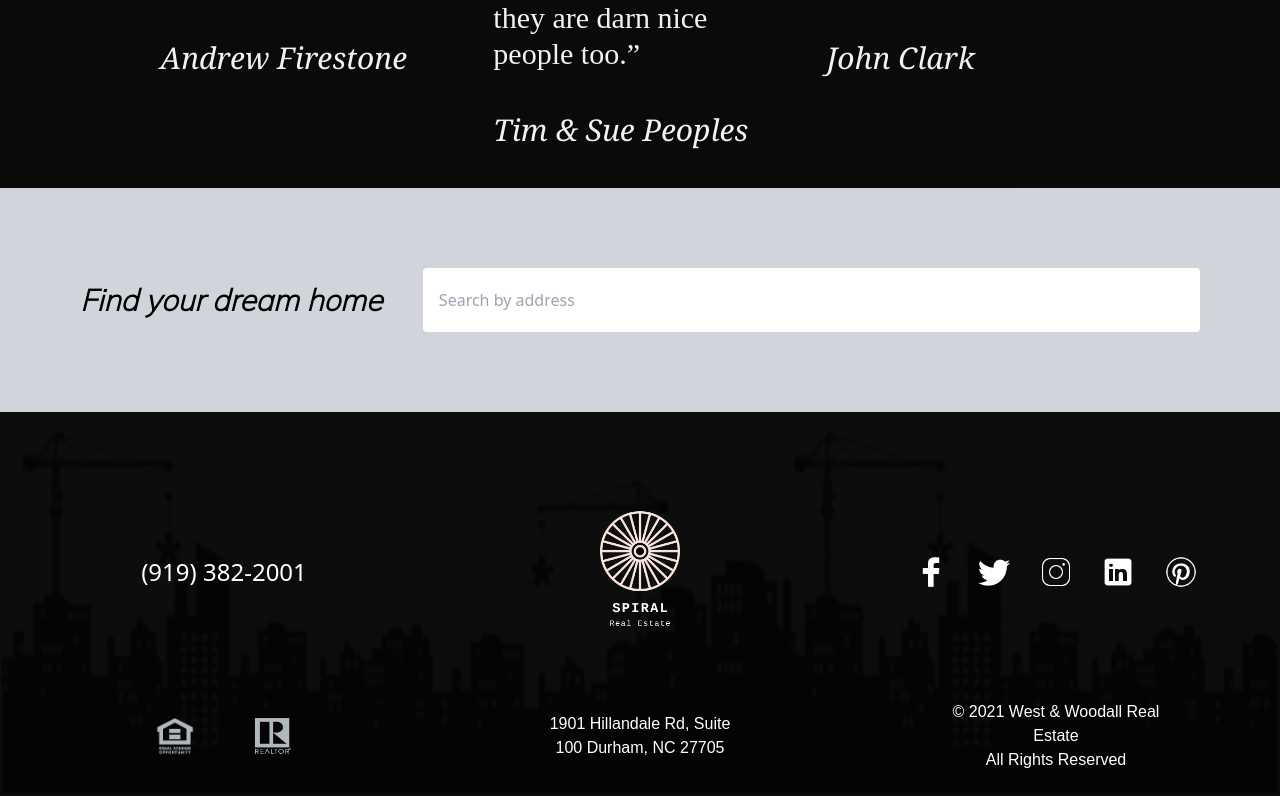
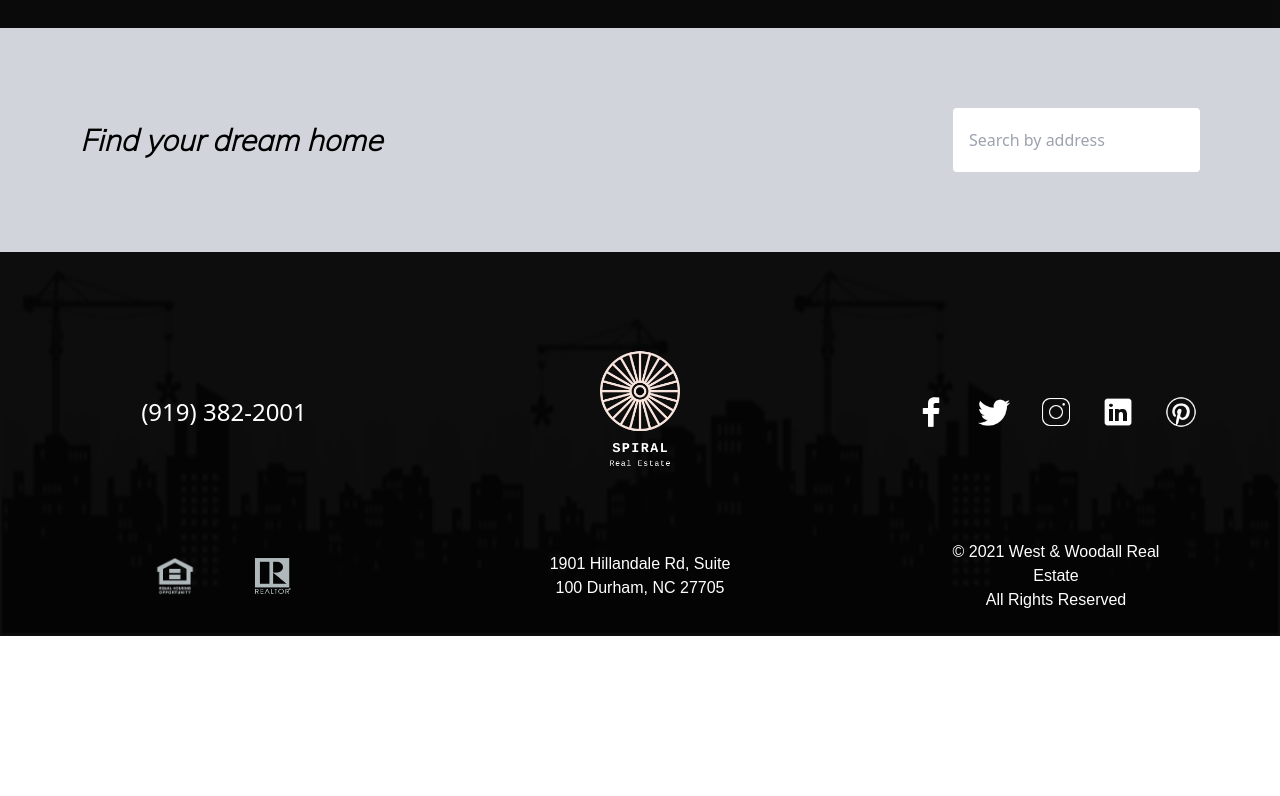
Before and after one commit to MkrtichSargsyan/spiral-frontend, a React (Create React App) app: page / in a window 1280 px wide. Shown: the part 2998-3794 px from the top of the page. After the commit the page ends 3634 px from the top, so only its background shows below. Built offline with nearby package versions, Linux system fonts and the light colour scheme; a web font is replaced by a local one.

Commit message:
Make some style fixings

```diff
--- a/src/components/mainPage_components/SearchBar.js
+++ b/src/components/mainPage_components/SearchBar.js
@@ -4,10 +4,10 @@ import MyInput from '../../ui_kits/MyInput';
 function SearchBar() {
   return (
     <section className="px-10 md:px-20 py-12 md:py-20 bg-gray-300 flex flex-col md:flex-row items-center justify-between">
-      <p className="w-full md:w-2/5 text-2xl md:text-3xl font-bold text-center md:text-left mb-4 md:mb-0 md:mr-8 font-mulish italic">
+      <p className="flex-1 w-full md:w-2/5 text-2xl md:text-3xl font-bold text-center md:text-left mb-4 md:mb-0 md:mr-8 font-mulish italic">
         Find your dream home
       </p>
-      <div className="w-full h-16">
+      <div className="h-16">
         <MyInput />
       </div>
     </section>
--- a/src/components/mainPage_components/WhatWeDo.js
+++ b/src/components/mainPage_components/WhatWeDo.js
@@ -7,7 +7,7 @@ function WhatWeDo() {
     <section
       className="mb-28 sm:mb-0 md:mb-44 lg:mb-0 bg-gray-300 w-full flex flex-col md:flex-row items-center px-2 md:px-10 min-h-screen"
       style={{
-        height: '130vh',
+        height: '110vh',
       }}
     >
       <div
```
